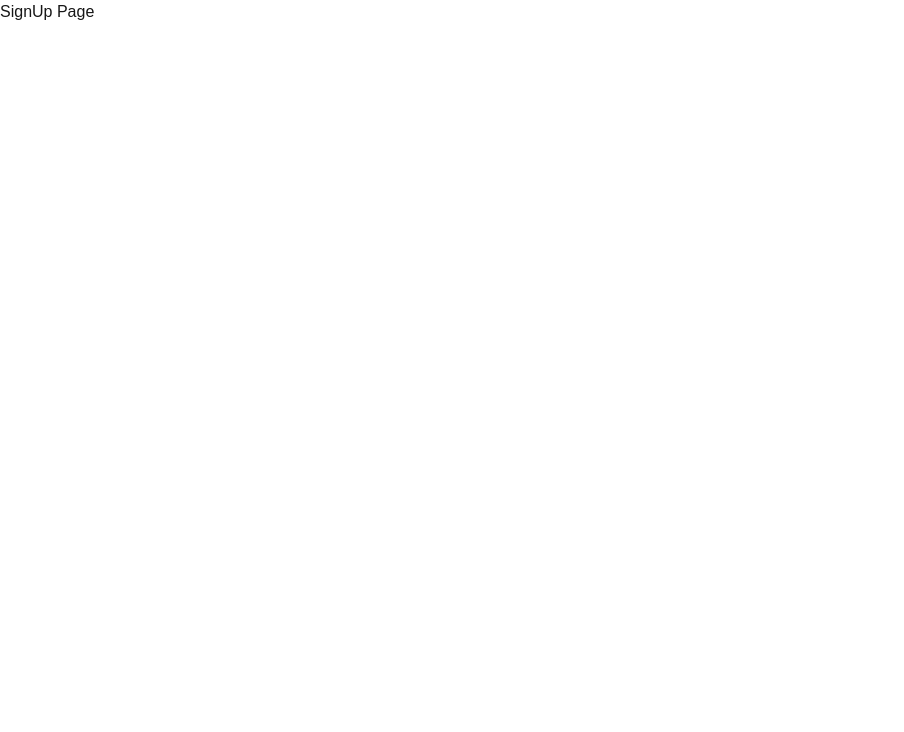
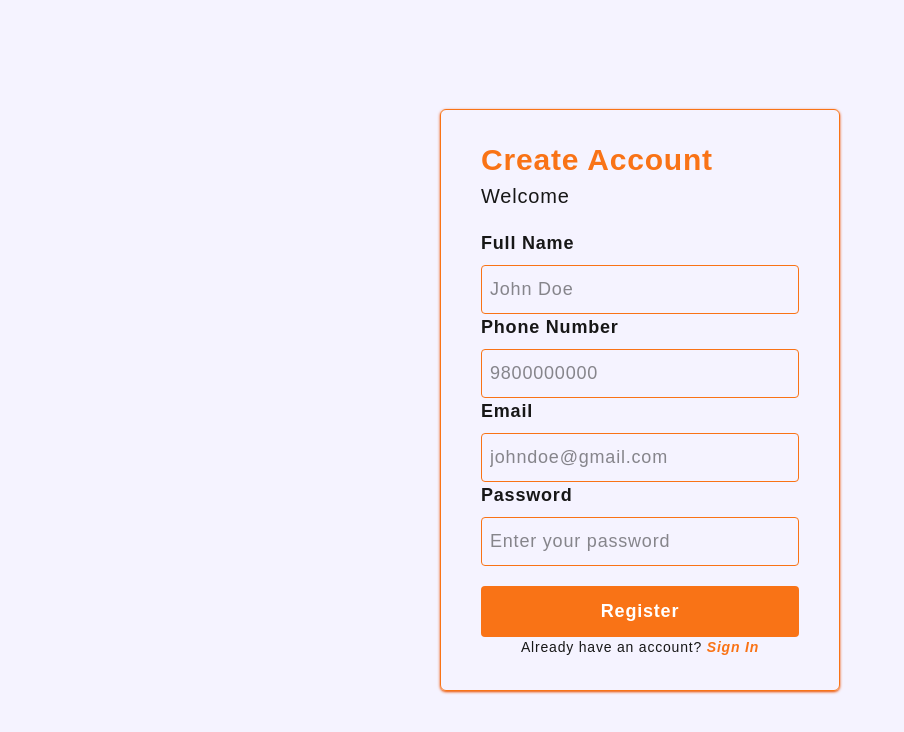
Before and after one commit to shristirai765/team_14_client, a Next.js app: page /sign-up in a window 1280 px wide. Shown: the top 732 px of the page, without its empty margins (0-904 px from the left). Built offline with nearby package versions, Linux system fonts and the light colour scheme.

Commit message:
add: register form

```diff
--- a/app/(auth)/sign-up/page.tsx
+++ b/app/(auth)/sign-up/page.tsx
@@ -1,4 +1,6 @@
+import RegisterForm from "@/components/client/form/register.form";
 import { Metadata } from "next"
+import Link from "next/link";
 
 export const metadata: Metadata = {
     title: "Ecommerce | Sign Up",
@@ -7,8 +9,23 @@ export const metadata: Metadata = {
 
 const SignUpPage = () => {
   return (
-    <main>
-        <h1>SignUp Page</h1>
+     <main className="bg-violet-50 min-h-full flex justify-center items-center">
+      <section className="shadow-sm shadow-primary-hover border border-primary min-h-100 min-w-100 px-10 py-8 rounded-md flex flex-col gap-5">
+        <div className="flex flex-col gap-1">
+          <h1 className="text-3xl font-bold text-primary">Create Account</h1>
+          <p className="text-xl">Welcome </p>
+
+        </div>
+        {/* register form */}
+        <RegisterForm/>
+
+        {/* link to signup page */}
+        <div className="-mt-5">
+          <p className="text-center text-[14px]">
+           Already have an account? <Link title="go to sign up page" className="text-primary italic font-semibold" href={'/login'}> Sign In</Link>
+          </p>
+        </div>
+      </section>
     </main>
   )
 }
--- a/app/globals.css
+++ b/app/globals.css
@@ -1,9 +1,27 @@
 @import "tailwindcss";
 
-:root {
+/* :root {
   --background: #ffffff;
   --foreground: #171717;
-  --primary: rgb(244, 225, 244);
+  --primary: rgb(224, 124, 23);
+  --primary-color-hover: rgb(190, 120, 34);
+} */
+ :root {
+  --background: #ffffff;
+  --foreground: #171717;
+  /* Orange Color Palette */
+  --orange-50: #FFF7ED;
+  --orange-100: #FFEDD5;
+  --orange-200: #FED7AA;
+  --orange-300: #FDBA74;
+  --orange-400: #FB923C;
+  --orange-500: #F97316;
+  /* Primary Orange */
+  --orange-600: #EA580C;
+  --orange-700: #C2410C;
+  --orange-800: #9A3412;
+  --orange-900: #7C2D12;
+
 }
 
 @theme inline {
@@ -11,6 +29,15 @@
   --color-foreground: var(--foreground);
   --font-sans: var(--font-geist-sans);
   --font-mono: var(--font-geist-mono);
+  --color-primary: var(--orange-500);
+  --color-primary-hover: var(--orange-600);
+  --color-primary-active: var(--orange-700);
+
+  --color-primary-light: var(--orange-100);
+  --color-primary-lighter: var(--orange-50);
+
+  --color-text-on-primary: #FFFFFF;
+  --color-primary-shadow: var(--color-orange-300)
 }
 
 /* @media (prefers-color-scheme: dark) {
--- a/app/layout.tsx
+++ b/app/layout.tsx
@@ -23,7 +23,7 @@ export default function RootLayout({ children }: LayoutProps<"/">) {
       lang="en"
       className={`${geistSans.variable} ${geistMono.variable} h-full antialiased`}
     >
-      <body className="min-h-full flex flex-col">{children}</body>
+      <body className="tracking-wider h-full flex flex-col">{children}</body>
     </html>
   );
 }
--- a/components/client/form/login.form.tsx
+++ b/components/client/form/login.form.tsx
@@ -1,13 +1,87 @@
-import React from 'react'
+"use client"
+
+import Button from '@/components/common/button'
+import Input from '@/components/common/input'
+import { useState } from 'react'
 
 const LoginForm = () => {
+  const [formData, setFormData] = useState({
+    email: "",
+    password: ""
+  })
+  const onChange = (e: React.ChangeEvent<HTMLInputElement, HTMLInputElement>)=>{
+    const value = e.target.value;
+    const name = e.target.name;
+    setFormData((prev)=>{
+      return {
+        ...prev,
+        [name]: value
+      }
+    })
+  }
   return (
-    <div>
-      <form >
-        <h1>Login form</h1>
-        <label htmlFor=""></label>
+    <form className='flex flex-col gap-6'  >
+        <Input
+          label='Email'
+          placeholder='johndoe@gmail.com'
+          type='email'
+          name='email'
+          id='email'
+          value= {formData.email}
+          onChange={onChange}
+        />
+        <Input
+          label='Password'
+          placeholder='Enter your password'
+          type='password'
+          name='password'
+          id='password'
+          value= {formData.password}
+          onChange={onChange}
+        />
+        <div className='mt-5'>
+          <Button
+            type='submit'
+            label='Login'
+          />
+        </div>
+
       </form>
-    </div>
+    // <div className='border-200px flex flex-col items-center pt-[10px]'>
+    //   <h1 className='text-xl font-bold '>Login form</h1>
+    //   <form className='pt-[30px]'>
+    //     <label htmlFor="name">Name</label>
+    //     <input
+    //       id='name'
+    //       className='text-cyan-900 block h-9 w-full rounded-md border border-gray-300 bg-white px-3 text-sm placeholder-gray-400 shadow-sm focus:border-blue-500 focus:outline-none focus:ring-1 focus:ring-blue-500'
+    //       type="text"
+    //       placeholder='Enter your full name'
+    //     /><br />
+    //     <label htmlFor="phone">Phone</label>
+    //     <input
+    //       id='phone'
+    //       className='text-cyan-900 block h-9 w-full rounded-md border border-gray-300 bg-white px-3 text-sm placeholder-gray-400 shadow-sm focus:border-blue-500 focus:outline-none focus:ring-1 focus:ring-blue-500'
+    //       type="number"
+    //       placeholder='Enter your number'
+    //     /><br />
+    //     <label htmlFor="email">Email</label>
+    //     <input
+    //       id='email'
+    //       className='text-cyan-900 block h-9 w-full rounded-md border border-gray-300 bg-white px-3 text-sm placeholder-gray-400 shadow-sm focus:border-blue-500 focus:outline-none focus:ring-1 focus:ring-blue-500'
+    //       type="text"
+    //       placeholder='Enter your email'
+    //     /><br />
+    //     <label htmlFor="password">Password</label>
+    //     <input
+    //       id='password'
+    //       className=' text-cyan-900 block h-9 w-full rounded-md border border-gray-300 bg-white px-3 text-sm placeholder-gray-400 shadow-sm focus:border-blue-500 focus:outline-none focus:ring-1 focus:ring-blue-500'
+    //       type="password"
+    //       placeholder='Enter your password'
+    //     /><br />
+
+    //   </form>
+    //   <button className='bg-red-600 rounded-md p-1 w-14 shadow-sm' type='submit'>submit</button>
+    // </div>
   )
 }
 
--- /dev/null
+++ b/components/client/form/register.form.tsx
@@ -0,0 +1,73 @@
+"use client"
+
+import Button from "@/components/common/button";
+import Input from "@/components/common/input";
+import { useState } from "react";
+
+const RegisterForm = () => {
+    const [formData, setFormData] = useState({
+        full_name: "",
+        phone: "",
+        email: "",
+        password: ""
+      })
+      const onChange = (e: React.ChangeEvent<HTMLInputElement, HTMLInputElement>)=>{
+        const value = e.target.value;
+        const name = e.target.name;
+        setFormData((prev)=>{
+          return {
+            ...prev,
+            [name]: value
+          }
+        })
+      }
+  return (
+    <form >
+        <Input
+            label="Full Name"
+            id="full_name"
+            type="text"
+            name="full_name"
+            placeholder="John Doe"
+            value= {formData.full_name}
+            onChange={onChange}
+        />
+        <Input
+            label="Phone Number"
+            id="phone"
+            type="number"
+            name="phone"
+            placeholder="9800000000"
+            value= {formData.phone}
+            onChange={onChange}
+        />
+        <Input
+          label='Email'
+          placeholder='johndoe@gmail.com'
+          type='email'
+          name='email'
+          id='email'
+          value= {formData.email}
+          onChange={onChange}
+        />
+        <Input
+          label='Password'
+          placeholder='Enter your password'
+          type='password'
+          name='password'
+          id='password'
+          value= {formData.password}
+          onChange={onChange}
+        />
+        <div className='mt-5'>
+          <Button
+            type='submit'
+            label='Register'
+          />
+        </div>
+    </form>
+
+  )
+}
+
+export default RegisterForm;
--- /dev/null
+++ b/components/common/button.tsx
@@ -0,0 +1,19 @@
+import React from 'react'
+interface IProps{
+    label: string,
+    type?: 'button' | 'submit' | 'reset'
+}
+const Button = ({label , type}:IProps) => {
+  return (
+    <div className='mt-2'>
+        <button
+            className='cursor-pointer rounded-sm w-full py-3 bg-primary text-text-on-primary font-bold text-[18px] hover:bg-primary-hover active:bg-primary-active transition-all duration-300'
+            type= {type}
+        >
+            {label}
+        </button>
+    </div>
+  )
+}
+
+export default Button
--- /dev/null
+++ b/components/common/input.tsx
@@ -0,0 +1,30 @@
+import { FC } from "react"
+
+interface IProps{
+    label: string,
+    name: string,
+    id: string,
+    type?: "text" | "email" | "password" | "number",
+    placeholder: string,
+    onChange: (e: React.ChangeEvent<HTMLInputElement, HTMLInputElement>)=> void,
+    value?: string
+}
+const Input: FC<IProps> = ({onChange, value, id, label, name, placeholder, type = "text"}) => {
+  return (
+    <div className="flex flex-col gap-2">
+        <label className=" text-[18px] font-[600]" htmlFor={id}>{label}</label>
+        <input
+            // onChange={(e)=>{}}
+            onChange={onChange}
+            id= {id}
+            name= {name}
+            type= {type}
+            placeholder= {placeholder}
+            value={value}
+            className="py-2.5 border border-primary px-2 rounded-sm focus:outline-primary text-[18px] placeholder:text-[18px]"
+        />
+    </div>
+  )
+}
+
+export default Input
```
Also changed, not shown: app/(auth)/login/page.tsx (+50 -20 lines).
